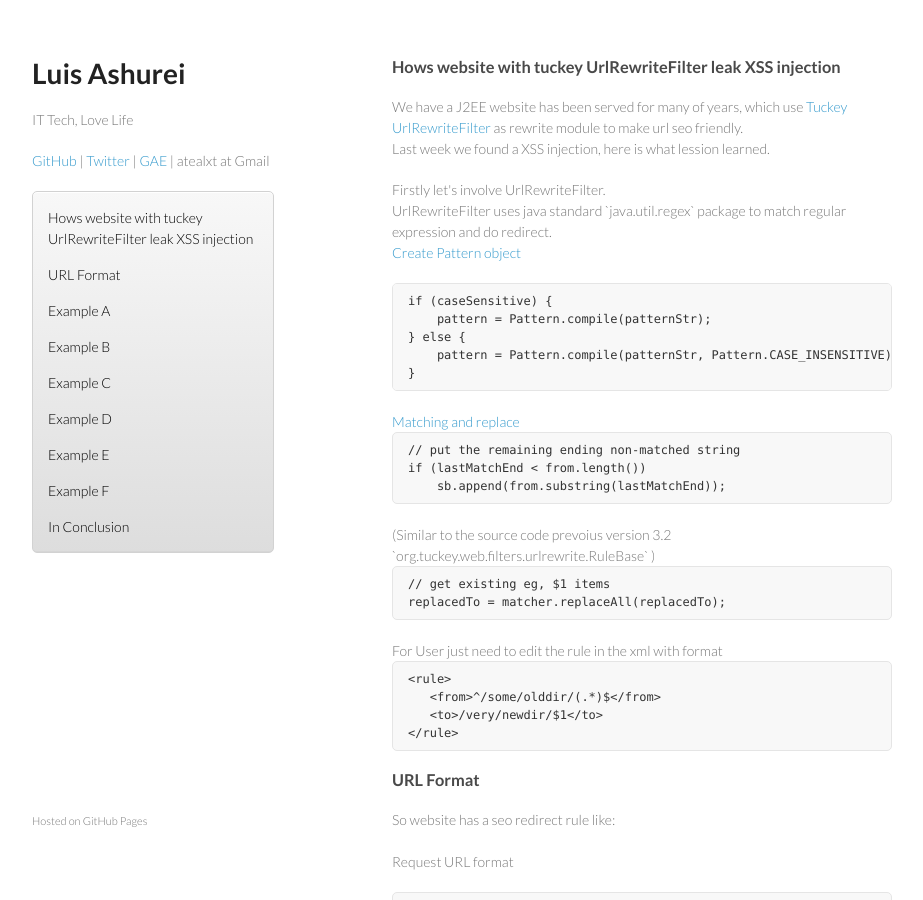
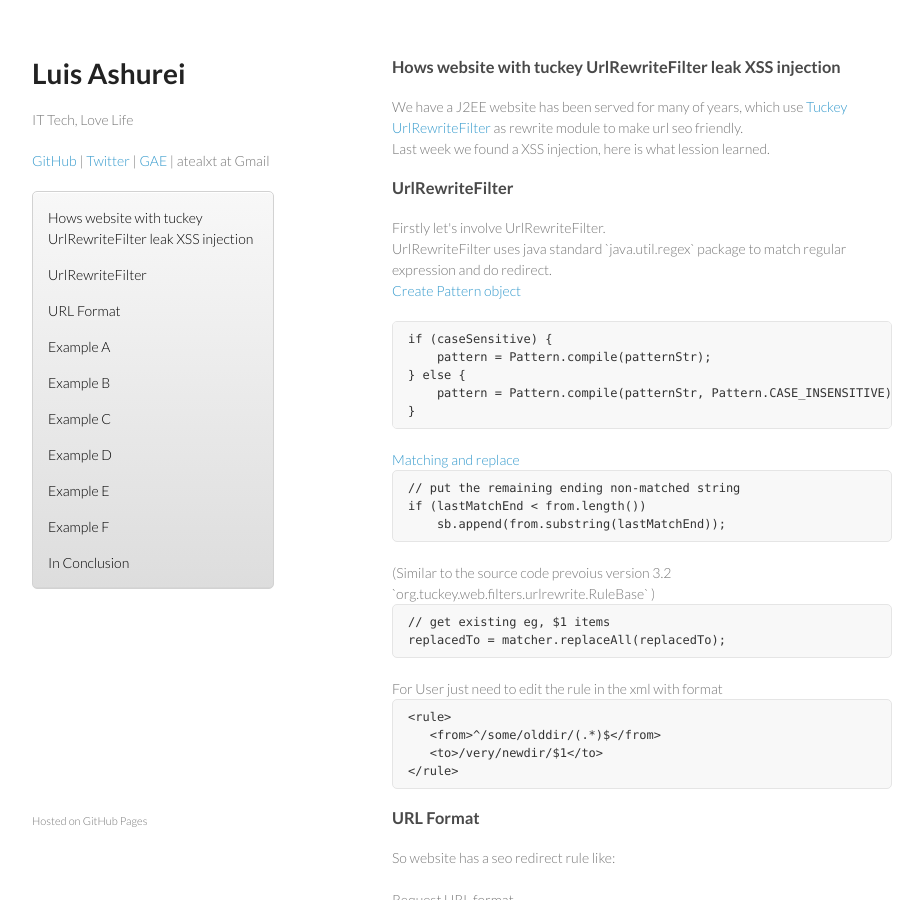
Before and after one commit to atealxt/atealxt.github.io, a Jekyll site: the page built from _posts/2014-10-09-hows-website-with-urlrewritefilter-leak-xss-injection.html, in a window 1280 px wide and 900 px high. Shown: the whole window, without its empty margins (178-1101 px from the left). Built offline with Jekyll 4.4.1, drawn with Linux system fonts in a browser that asks for light colours; comment, search, counter and statistics services are not loaded.

Commit message:
Update 2014-10-09-hows-website-with-urlrewritefilter-leak-xss-injection.html

```diff
--- a/_posts/2014-10-09-hows-website-with-urlrewritefilter-leak-xss-injection.html
+++ b/_posts/2014-10-09-hows-website-with-urlrewritefilter-leak-xss-injection.html
@@ -14,6 +14,11 @@ comments: disqus
 We have a J2EE website has been served for many of years, which use <a href="https://code.google.com/p/urlrewritefilter/">Tuckey UrlRewriteFilter</a> as rewrite module to make url seo friendly.<br>
 Last week we found a XSS injection, here is what lession learned.
 </p>
+
+<h3>
+<a href="#filter" name="filter" class="anchor"><span class="octicon octicon-link"></span></a>
+UrlRewriteFilter
+</h3>
 
 <p>
 Firstly let's involve UrlRewriteFilter.<br>
```
